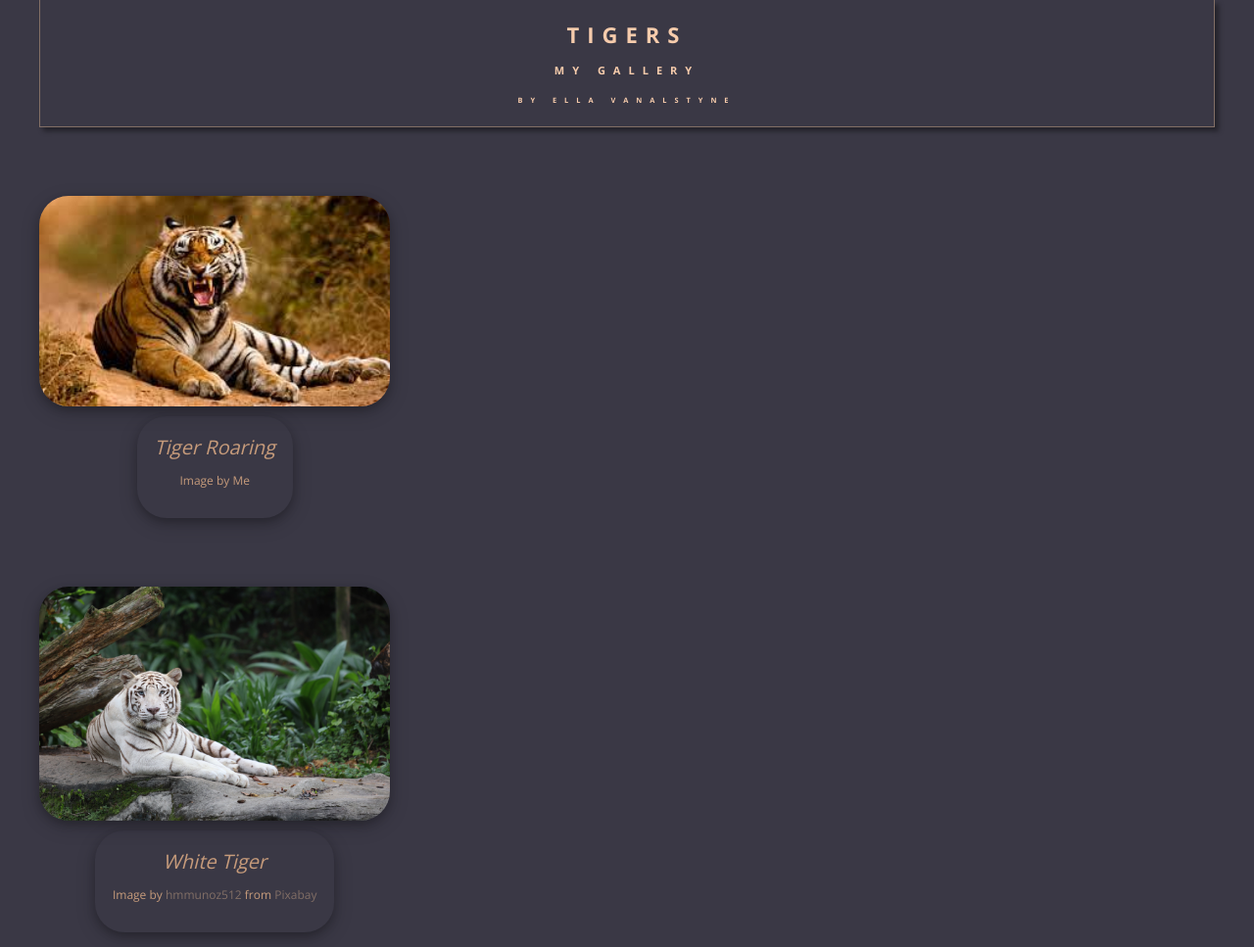
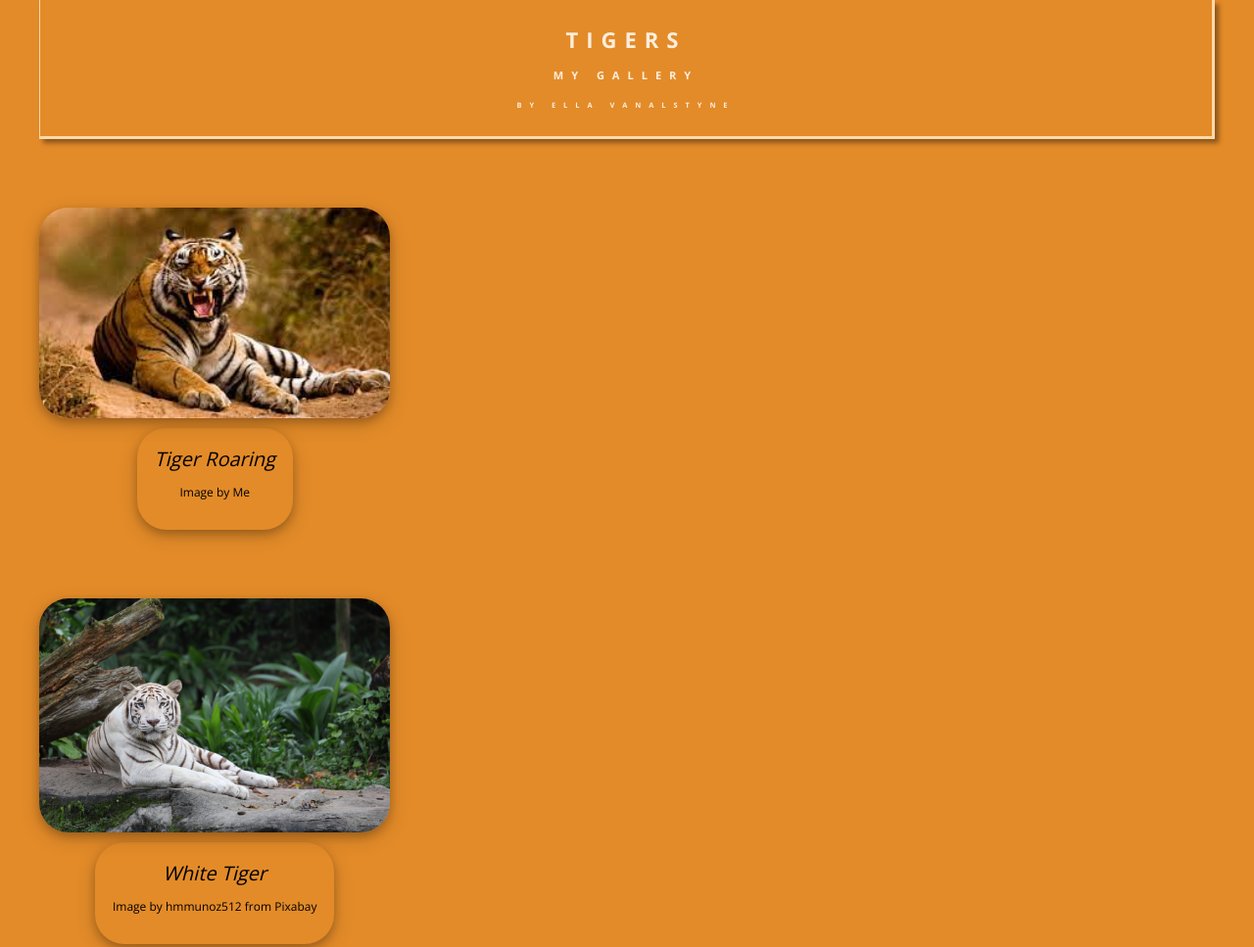
Before and after one commit to CSF2223/mygallery-VanalstyneElla, a plain HTML site: page index.html in a window 1280 px wide. Shown: the top 967 px of the page at 98% size. Drawn offline with nearby package versions, Linux system fonts and the light colour scheme.

Commit message:
10/11/22

```diff
--- a/index.html
+++ b/index.html
@@ -49,7 +49,7 @@
          <img src="assets/tigerlayingingrass.jpeg"alt="Tigers" ></img>
          <div class ="cardText">
              <cite>Tiger Laying in Grass</cite>
-             <p> Image by <a href="https://pixabay.com/users/bibianagonzalez-209869/?utm_source=link-attribution&amp;utm_medium=referral&amp;utm_campaign=image&amp;utm_content=305857">bibianagonzalez</a> from <a href="https://pixabay.com/?utm_source=link-attribution&amp;utm_medium=referral&amp;utm_campaign=image&amp;utm_content=305857">Pixabay</a>  </p>
+             <p> Image by <a © FOUR PAWS | TIERART | Henning Fösser  </p>
             </div> <!-- Close "cardText" class -->
          </div> <!-- Close "ImageCard" class 4  -->
 
@@ -66,8 +66,8 @@
                  <div class = "imageCard">
          <img src="assets/tigerrunning.jpeg" alt="Tigers"></img>
          <div class ="cardText">
-             <cite>Napali Coast Kauai</cite>
-             <p> Image by <a href="https://pixabay.com/users/kdvandeventer-25979/?utm_source=link-attribution&amp;utm_medium=referral&amp;utm_campaign=image&amp;utm_content=91676">Kathy VanDeventer</a> from <a href="https://pixabay.com/?utm_source=link-attribution&amp;utm_medium=referral&amp;utm_campaign=image&amp;utm_content=91676">Pixabay</a><p>
+             <cite>Tiger in the Snow</cite>
+             <p> Image by <a href=https://www.britannica.com/animal/tiger>© Chris/stock.adobe.com</a> from <a href=https://www.britannica.com/animal/tiger<Britannica>Britannica</a></p>
             </div> <!-- Close "cardText" class -->
          </div> <!-- Close "ImageCard" class 6 -->
 
@@ -84,7 +84,7 @@
                  <div class = "imageCard">
          <img src="assets/tigercub.jpeg" alt= "Tigers"></img>
          <div class ="cardText">
-             <cite>Sea Turtle</cite>
+             <cite>Tiger Cub</cite>
              <p> Image by <a href="https://pixabay.com/users/bphelan-610972/?utm_source=link-attribution&amp;utm_medium=referral&amp;utm_campaign=image&amp;utm_content=547162">bphelan</a> from <a href="https://pixabay.com/?utm_source=link-attribution&amp;utm_medium=referral&amp;utm_campaign=image&amp;utm_content=547162">Pixabay</a> </p>
             </div> <!-- Close "cardText" class -->
          </div> <!-- Close "ImageCard" class 8  -->
--- a/style.css
+++ b/style.css
@@ -3,7 +3,7 @@ Color Palette:
 background color:#E38B29
 font color:#FDEEDC
 secondary color:#FFD8A9
-tertiary color:#F1A661
+tertiary color:#000000
 */
 
 /* CSS syntax notes;
@@ -21,17 +21,17 @@ header {
     margin: 0 4rem;
     letter-spacing: 0.8rem;
     text-align: center;
-    border-bottom: 1px solid #826F66;
-    border-right: 1px solid #826F66;
-    border-left: 1px solid #826F66;
-    padding: 0.5rem;
+    border-bottom: 3px solid#FFD8A9;
+    border-right: 3px solid #FFD8A9;
+    border-left: 1px solid #FFD8A9;
+    padding: 1rem;
     box-shadow: 4px 4px 5px rgba(0, 0, 0, 0.4);
     text-transform:uppercase;
     font-size: 1.1rem;
 }
 body {
-    background-color:#3A3845;
-    color: #F7CCAC;
+    background-color:#E38B29;
+    color: #FDEEDC;
     font-family: 'Open Sans', sans-serif;
     margin: 0;
 }
@@ -64,7 +64,7 @@ body {
 
      .imageCard a {
          text-decoration: none;
-         color: #826F66;
+         color: #000000 ;
      }
 
      /*imageCard:hover {
@@ -73,7 +73,7 @@ body {
      */
 
      .cardText {
-         color: #C69B7B;
+         color: #000000 ;
          background: transparent;
          text-align: center;
          padding: 1.8rem;
```
